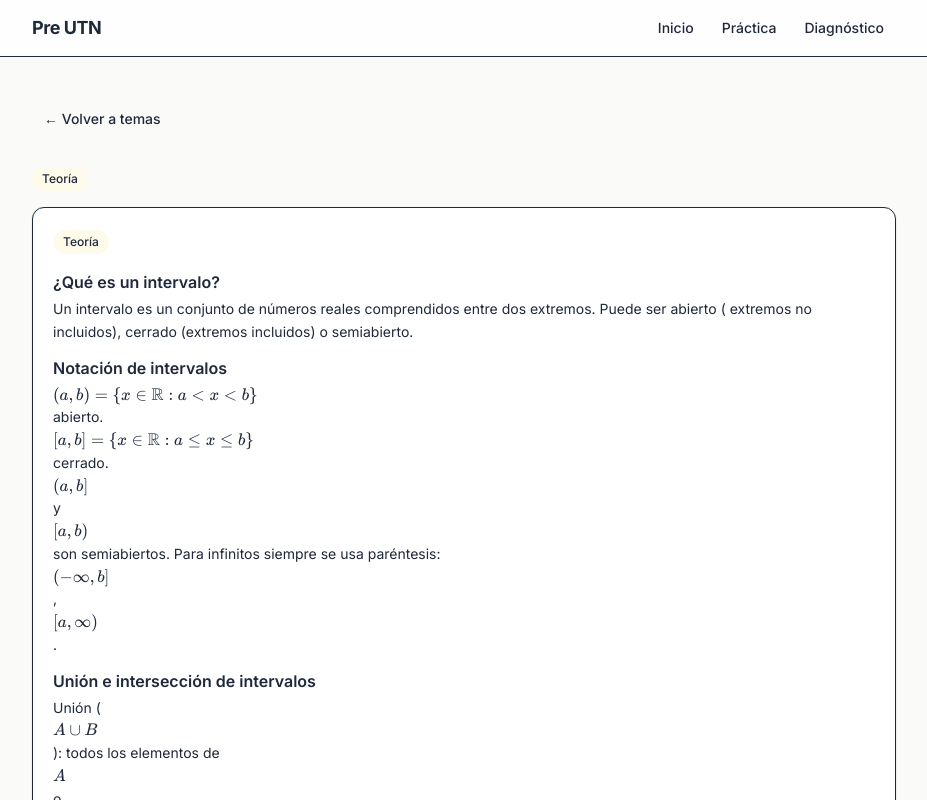
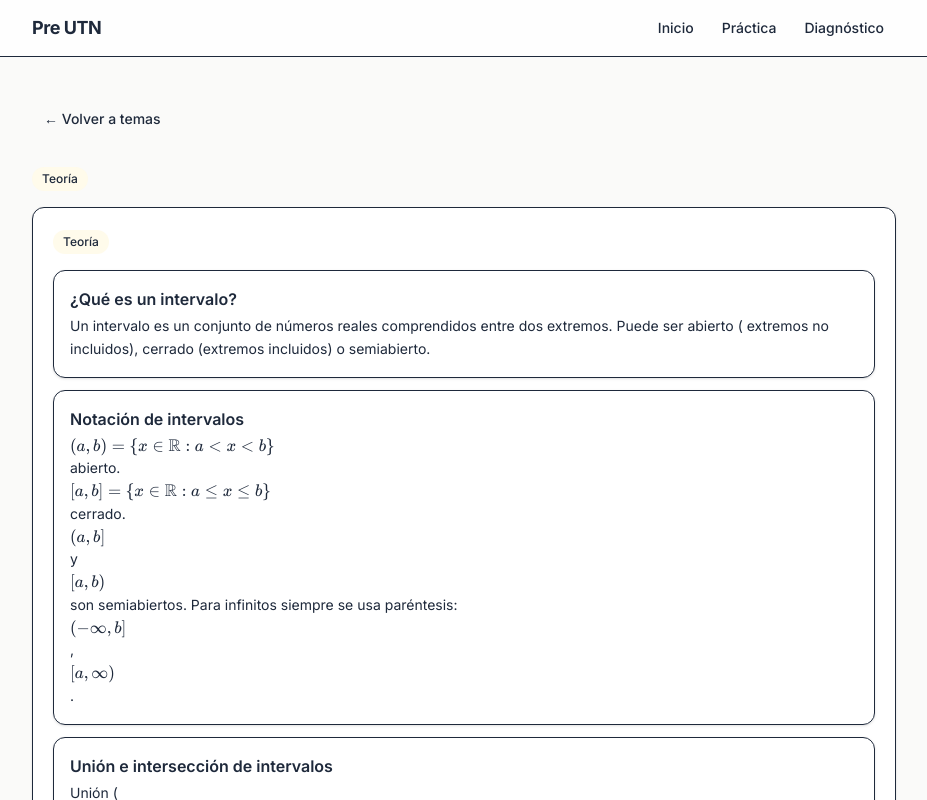
Before and after one commit to Teksi75/pre_utn, a Next.js app: page /learn/matematica/mat.u1.intervalos in a window 1280 px wide. Shown: the top 800 px of the page, without its empty margins (176-1103 px from the left). Built offline with nearby package versions, Linux system fonts and the light colour scheme.

Commit message:
feat(skill): improve conjuntos numericos theory cards

```diff
--- a/content/matematica/theory/unit-1.json
+++ b/content/matematica/theory/unit-1.json
@@ -4,29 +4,69 @@
     "skillId": "mat.u1.conjuntos_numericos",
     "concepts": [
       {
-        "id": "concept-conjuntos-definicion",
-        "title": "Conjuntos numéricos",
-        "body": "Un conjunto numérico agrupa números que comparten operaciones y propiedades. A lo largo de la historia se fueron ampliando para responder a nuevas preguntas: contar, incluir negativos, dividir, sacar raíces, y finalmente representar raíces de números negativos."
+        "id": "concept-conjuntos-introduccion",
+        "title": "1. ¿Para qué sirven los conjuntos numéricos?",
+        "body": "Idea principal: los conjuntos numéricos ordenan los tipos de números que usamos para contar, medir, comparar y resolver ecuaciones. Ejemplo: $5$ alcanza para contar, $-3$ aparece cuando hay deuda o temperatura bajo cero, $2/5$ representa una parte, y $\\sqrt{2}$ aparece en medidas geométricas. Los conjuntos numéricos no son cajas aisladas: forman una jerarquía."
       },
       {
-        "id": "concept-naturales-enteros-racionales",
-        "title": "Naturales, enteros y racionales",
-        "body": "$\\mathbb{N} = \\{0, 1, 2, 3, \\dots\\}$ sirve para contar. $\\mathbb{Z} = \\{\\dots, -2, -1, 0, 1, 2, \\dots\\}$ incorpora los negativos. $\\mathbb{Q} = \\{p/q \\mid p, q \\in \\mathbb{Z}, q \\neq 0\\}$ permite expresar cocientes. Cada conjunto amplía al anterior: $\\mathbb{N} \\subset \\mathbb{Z} \\subset \\mathbb{Q}$."
+        "id": "concept-lenguaje-basico-conjuntos",
+        "title": "2. Lenguaje básico de conjuntos",
+        "body": "Idea principal: un conjunto reúne elementos. Si $5$ está en $\\mathbb{N}$, se escribe $5 \\in \\mathbb{N}$; si $-3$ no está en $\\mathbb{N}$, se escribe $-3 \\notin \\mathbb{N}$. Inclusión: $A \\subset B$ significa que todo elemento de $A$ también pertenece a $B$. También se usan $\\varnothing$ para el conjunto vacío y $U$ para el conjunto universal cuando se fija un universo de trabajo."
       },
       {
-        "id": "concept-irracionales-reales",
-        "title": "Irracionales y reales",
-        "body": "Hay números que NO pueden escribirse como fracción: $\\sqrt{2}$, $\\pi$, $e$. Se llaman irracionales. La unión de racionales e irracionales forma $\\mathbb{R}$, el conjunto de los números reales. Todo número de $\\mathbb{Q}$ también pertenece a $\\mathbb{R}$."
+        "id": "concept-operaciones-conjuntos",
+        "title": "3. Operaciones entre conjuntos",
+        "body": "Idea principal: los conjuntos también se combinan. Unión: $A \\cup B$ reúne lo que está en $A$ o en $B$. Intersección: $A \\cap B$ reúne lo común. Diferencia: $A - B$ toma lo que está en $A$ pero no en $B$. Complemento: $A^c$ reúne lo que no está en $A$ dentro del universo $U$. Ejemplo: si $A=\\{1,2,3\\}$ y $B=\\{3,4\\}$, entonces $A \\cup B=\\{1,2,3,4\\}$ y $A \\cap B=\\{3\\}$."
       },
       {
-        "id": "concept-complejos-ampliacion",
-        "title": "Complejos como ampliación",
-        "body": "El conjunto $\\mathbb{C}$ amplía a $\\mathbb{R}$ para representar raíces de números negativos y resolver ecuaciones que no tienen solución real. En esta skill sólo se menciona; la operatoria con $\\mathbb{C}$ se trabaja más adelante."
+        "id": "concept-familia-conjuntos-numericos",
+        "title": "4. La familia de conjuntos numéricos",
+        "body": "Idea principal: en Unidad 1 aparecen $\\mathbb{N}$ naturales, $\\mathbb{Z}$ enteros, $\\mathbb{Q}$ racionales, irracionales, $\\mathbb{R}$ reales y $\\mathbb{C}$ complejos. Cada conjunto responde a una necesidad nueva: contar, usar negativos, dividir, medir cantidades no fraccionarias y representar soluciones que no son reales."
       },
       {
-        "id": "concept-inclusion-conjuntos",
-        "title": "Inclusión entre conjuntos",
-        "body": "La cadena de inclusiones $\\mathbb{N} \\subset \\mathbb{Z} \\subset \\mathbb{Q} \\subset \\mathbb{R} \\subset \\mathbb{C}$ indica que todo número natural es también entero, racional, real y complejo. Para clasificar un número se busca el conjunto más pequeño al que pertenece."
+        "id": "concept-atencion-cero-naturales",
+        "title": "5. Atención: ¿el cero pertenece a los naturales?",
+        "body": "Idea principal: depende de la convención. En muchos textos se usa $\\mathbb{N}=\\{1,2,3,\\dots\\}$; en otros se usa $\\mathbb{N}_0=\\{0,1,2,3,\\dots\\}$. En esta app trabajamos con naturales incluyendo al cero cuando se indique $\\mathbb{N}=\\{0,1,2,3,\\dots\\}$. Advertencia: si un ejercicio o docente usa otra convención, debe explicitarla."
+      },
+      {
+        "id": "concept-mapa-inclusion",
+        "title": "6. Mapa de inclusión",
+        "body": "Idea principal: la cadena base es $\\mathbb{N} \\subset \\mathbb{Z} \\subset \\mathbb{Q} \\subset \\mathbb{R}$. Los irracionales también pertenecen a $\\mathbb{R}$, pero están separados de $\\mathbb{Q}$: no son racionales. Más adelante se amplía a $\\mathbb{R} \\subset \\mathbb{C}$. Ejemplo: $5 \\in \\mathbb{N}$, entonces también $5 \\in \\mathbb{Z}$, $5 \\in \\mathbb{Q}$ y $5 \\in \\mathbb{R}$."
+      },
+      {
+        "id": "concept-racionales-definicion",
+        "title": "7. Racionales",
+        "body": "Idea principal: un racional puede escribirse como fracción de enteros: $\\mathbb{Q}=\\{a/b : a,b \\in \\mathbb{Z}, b \\neq 0\\}$. Ejemplos: $2/5$, $-4=-4/1$, $0{,}75=3/4$ y $0{,}333\\dots=1/3$ son racionales. Advertencia: que un número tenga coma no lo vuelve irracional."
+      },
+      {
+        "id": "concept-irracionales-definicion",
+        "title": "8. Irracionales",
+        "body": "Idea principal: un irracional no puede escribirse como fracción de enteros y su decimal es infinito no periódico. Ejemplos: $\\sqrt{2}$ y $\\pi$. Atención: no toda raíz es irracional; $\\sqrt{4}=2$ y $2$ es natural, entero, racional y real."
+      },
+      {
+        "id": "concept-reales-union",
+        "title": "9. Reales",
+        "body": "Idea principal: los reales reúnen racionales e irracionales. Se puede pensar $\\mathbb{R}=\\mathbb{Q} \\cup$ irracionales, con $\\mathbb{Q}$ y los irracionales separados dentro de $\\mathbb{R}$. Ejemplo: $2/5 \\in \\mathbb{R}$ y $\\sqrt{2} \\in \\mathbb{R}$, aunque uno sea racional y el otro irracional."
+      },
+      {
+        "id": "concept-complejos-basicos",
+        "title": "10. Complejos básicos",
+        "body": "Idea principal: $\\mathbb{R} \\subset \\mathbb{C}$. Los complejos aparecen cuando se necesita representar raíces de números negativos. Se introduce la idea de $i$ con $i^2=-1$, pero en esta skill no se opera con complejos ni se desarrolla la forma $a+bi$. Eso queda para una skill posterior."
+      },
+      {
+        "id": "concept-tabla-clasificacion",
+        "title": "11. Tabla comparativa de clasificación",
+        "body": "Idea principal: clasificar es buscar el conjunto más pequeño y recordar que también pertenece a los conjuntos que lo contienen. $5$: natural, entero, racional y real. $-3$: entero, racional y real. $2/5$: racional y real. $0{,}75=3/4$: racional y real. $0{,}333\\dots=1/3$: racional y real. $\\sqrt{2}$: irracional y real. $\\pi$: irracional y real."
+      },
+      {
+        "id": "concept-error-comun-correccion",
+        "title": "12. Error común: ideas que hay que corregir",
+        "body": "Todo decimal es irracional: falso; $0{,}75=3/4$. Toda raíz es irracional: falso; $\\sqrt{4}=2$. Un racional no es real: falso; $\\mathbb{Q} \\subset \\mathbb{R}$. Los conjuntos numéricos son grupos separados: falso; hay inclusión. El cero siempre pertenece a $\\mathbb{N}$: falso; depende de la convención. Un número negativo no puede ser racional: falso; $-3=-3/1 \\in \\mathbb{Q}$."
+      },
+      {
+        "id": "concept-cierre-dominio",
+        "title": "13. Lo que tenés que dominar antes de practicar",
+        "body": "Cierre: antes de pasar a práctica tenés que reconocer los símbolos $\\in$, $\\notin$, $\\subset$, $\\cup$, $\\cap$; diferenciar pertenencia de inclusión; ubicar $\\mathbb{N}$, $\\mathbb{Z}$, $\\mathbb{Q}$, irracionales, $\\mathbb{R}$ y $\\mathbb{C}$; clasificar un número por el conjunto más pequeño; y explicar por qué $\\sqrt{-4}$ no pertenece a $\\mathbb{R}$ aunque se estudie más adelante en $\\mathbb{C}$."
       }
     ],
     "notation": [
@@ -38,18 +78,22 @@
       "$\\mathbb{N} \\subset \\mathbb{Z} \\subset \\mathbb{Q} \\subset \\mathbb{R} \\subset \\mathbb{C}$"
     ],
     "commonMistakes": [
-      "Creer que todo decimal es irracional: $0,333\\dots = 1/3$ es racional",
+      "Creer que todo decimal es irracional: $0{,}333\\dots = 1/3$ es racional",
       "Creer que toda raíz es irracional: $\\sqrt{9} = 3$ es natural",
+      "Creer que un racional no es real: $\\mathbb{Q} \\subset \\mathbb{R}$",
+      "Creer que los conjuntos numéricos son grupos separados: forman una cadena de inclusión",
+      "Afirmar que el cero siempre pertenece a $\\mathbb{N}$ sin revisar la convención usada",
+      "Creer que un número negativo no puede ser racional: $-3 = -3/1$",
       "Confundir entero negativo con natural: $-4 \\in \\mathbb{Z}$ pero $-4 \\notin \\mathbb{N}$",
       "Decir que $\\sqrt{-4}$ pertenece a $\\mathbb{R}$: la raíz de un negativo no está en los reales",
       "Confundir 'no tiene resultado real' con 'no existe en ningún sistema numérico'"
     ],
     "practicePrompts": [
-      "Indicá el conjunto más pequeño al que pertenece $5$",
-      "¿$−3$ pertenece a $\\mathbb{N}$? ¿A qué conjunto pertenece?",
-      "Explicá por qué $0,333\\dots$ es racional",
-      "¿$\\sqrt{2}$ pertenece a $\\mathbb{Q}$? ¿Y a $\\mathbb{R}$?",
-      "¿$\\sqrt{-4}$ pertenece a $\\mathbb{R}$? ¿Qué conjunto lo contiene más adelante?"
+      "Reconocer pertenencia: $a \\in A$ y $a \\notin A$",
+      "Reconocer inclusión: $A \\subset B$",
+      "Distinguir racional de irracional",
+      "Explicar la convención usada para el cero en $\\mathbb{N}$",
+      "Clasificar números por el conjunto más pequeño al que pertenecen"
     ],
     "canonicalTrace": [
       {
--- a/src/components/practice/TheoryCard.tsx
+++ b/src/components/practice/TheoryCard.tsx
@@ -7,6 +7,29 @@ import type { TheoryNode } from "@/domain/models/theory";
 
 interface TheoryCardProps {
   readonly node: TheoryNode;
+}
+
+function conceptCardClass(id: string): string {
+  if (id === "concept-atencion-cero-naturales") {
+    return "border-amber-300 bg-amber-50";
+  }
+
+  if (id === "concept-error-comun-correccion") {
+    return "border-red-200 bg-red-50";
+  }
+
+  if (id === "concept-cierre-dominio") {
+    return "border-green-200 bg-green-50";
+  }
+
+  return "border-brand-200 bg-brand-50";
+}
+
+function conceptTitleClass(id: string): string {
+  if (id === "concept-atencion-cero-naturales") return "text-amber-900";
+  if (id === "concept-error-comun-correccion") return "text-red-800";
+  if (id === "concept-cierre-dominio") return "text-green-800";
+  return "text-brand-900";
 }
 
 /**
@@ -28,14 +51,17 @@ export function TheoryCard({ node }: TheoryCardProps) {
       {/* Concepts */}
       <div className="space-y-3">
         {node.concepts.map((concept) => (
-          <div key={concept.id}>
-            <h3 className="text-[var(--text-lg)] font-semibold text-brand-900">
+          <section
+            key={concept.id}
+            className={`rounded-[var(--radius-card)] border p-4 shadow-sm ${conceptCardClass(concept.id)}`}
+          >
+            <h3 className={`text-[var(--text-lg)] font-semibold ${conceptTitleClass(concept.id)}`}>
               {concept.title}
             </h3>
             <div className="mt-1 text-sm text-brand-700 leading-[var(--leading-relaxed)]">
               <RichText text={concept.body} />
             </div>
-          </div>
+          </section>
         ))}
       </div>
 
@@ -93,7 +119,9 @@ export function TheoryCard({ node }: TheoryCardProps) {
       {node.practicePrompts.length > 0 && (
         <div className="mt-4 pt-3 border-t border-brand-100">
           <div className="text-xs font-medium text-brand-500 mb-1">
-            Para practicar:
+            {node.skillId === "mat.u1.conjuntos_numericos"
+              ? "Antes de pasar a la práctica:"
+              : "Para practicar:"}
           </div>
           <ul className="text-sm text-brand-700 space-y-1">
             {node.practicePrompts.map((prompt, i) => (
```
